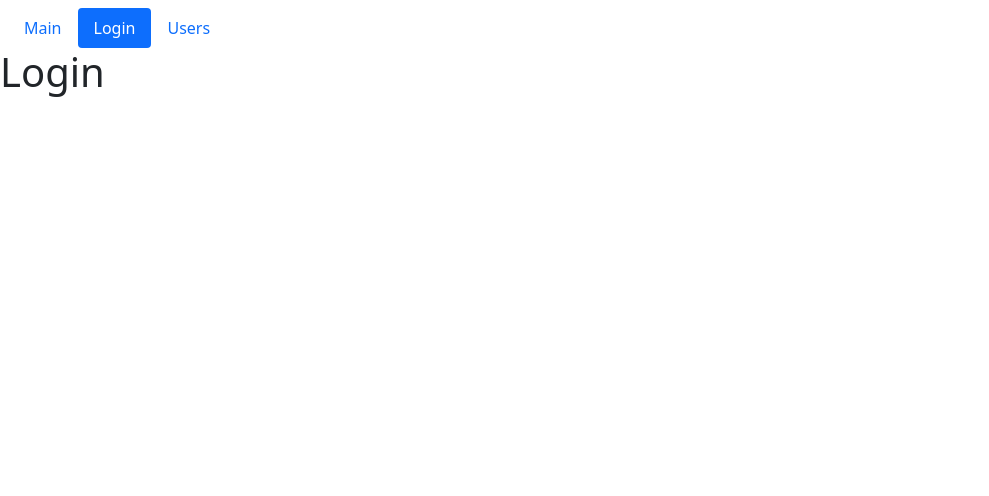
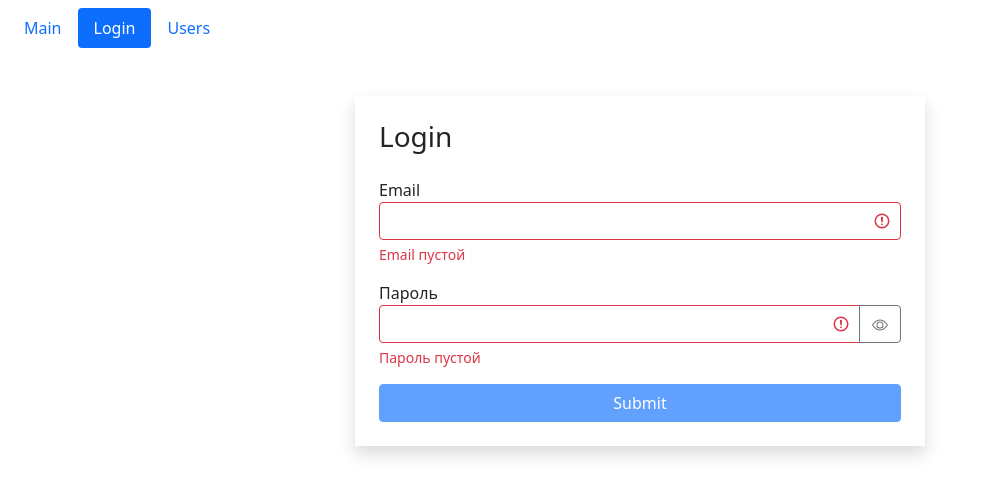
Before and after one commit to Mintonist/react1, a React (Create React App) app: page /login in a window 1280 px wide. Shown: the top 496 px of the page, without its empty margins (0-989 px from the left). Built offline with nearby package versions, Linux system fonts and the light colour scheme.

Commit message:
Модуль 2.  Урок 9. Формы ч.1

```diff
--- a/public/index.html
+++ b/public/index.html
@@ -5,10 +5,7 @@
     <link rel="icon" href="%PUBLIC_URL%/favicon.ico" />
     <meta name="viewport" content="width=device-width, initial-scale=1" />
     <meta name="theme-color" content="#000000" />
-    <meta
-      name="description"
-      content="Web site created using create-react-app"
-    />
+    <meta name="description" content="Web site created using create-react-app" />
     <link rel="apple-touch-icon" href="%PUBLIC_URL%/logo192.png" />
     <!--
       manifest.json provides metadata used when your web app is installed on a
@@ -24,7 +21,7 @@
       work correctly both with client-side routing and a non-root public URL.
       Learn how to configure a non-root public URL by running `npm run build`.
     -->
-    <title>React App</title>
+    <title>React Course</title>
   </head>
   <body>
     <noscript>You need to enable JavaScript to run this app.</noscript>
--- a/src/components/searchStatus.tsx
+++ b/src/components/searchStatus.tsx
@@ -5,14 +5,9 @@ interface StatusProps {
   //onAdd: any;
 }
 
-const declOfNum = (
-  num: number,
-  titles: Array<string>,
-  insertValue: Boolean = false
-) => {
+const declOfNum = (num: number, titles: Array<string>, insertValue: Boolean = false) => {
   const cases = [2, 0, 1, 1, 1, 2];
-  let res: string =
-    titles[num % 100 > 4 && num % 100 < 20 ? 2 : cases[Math.min(num % 10, 5)]];
+  let res: string = titles[num % 100 > 4 && num % 100 < 20 ? 2 : cases[Math.min(num % 10, 5)]];
   if (insertValue) {
     res = num + ' ' + res;
   }
@@ -27,13 +22,7 @@ const getMessage = (amount: number) => {
 };
 
 const SearchStatus = ({ amount }: StatusProps) => {
-  return (
-    <p
-      className={'badge ' + (amount ? 'bg-primary' : 'bg-danger') + ' m-2 p-2'}
-    >
-      {getMessage(amount)}
-    </p>
-  );
+  return <div className={'badge ' + (amount ? 'bg-primary' : 'bg-danger') + ' mt-2 p-3'}>{getMessage(amount)}</div>;
 };
 
 export default SearchStatus;
--- /dev/null
+++ b/src/components/textField.tsx
@@ -0,0 +1,84 @@
+import React, { useState } from 'react';
+
+interface TFProps {
+  label?: string;
+  placeholder?: string;
+  type?: string;
+  name: string;
+  value: string;
+  error?: string;
+  onChange: any;
+}
+
+const TextField = ({
+  label = null,
+  placeholder = null,
+  type = 'text',
+  name,
+  value,
+  error = null,
+  onChange,
+}: TFProps) => {
+  const [showPassord, setShowPassword] = useState(false);
+
+  const toggleShowPassword = (e) => {
+    setShowPassword(!showPassord);
+  };
+
+  return (
+    <div className="mb-3">
+      {label && (
+        <label className="" htmlFor={name}>
+          {label}
+        </label>
+      )}
+      <div className="input-group has-validation">
+        <input
+          placeholder={placeholder || ''}
+          className={'form-control ' + (error ? 'is-invalid' : '')}
+          type={showPassord ? 'text' : type}
+          id={name}
+          name={name}
+          value={value}
+          onChange={onChange}
+        />
+        {
+          //--> почему не работают обычные иконки из bootstrap? и почему не сработал класс has-validation, который должен был скрыглять инпут справа в любых случаях
+          type == 'password' && (
+            <button className="btn btn-outline-secondary" type="button" onClick={toggleShowPassword}>
+              {!showPassord ? (
+                <svg
+                  xmlns="http://www.w3.org/2000/svg"
+                  width="16"
+                  height="16"
+                  fill="currentColor"
+                  className="bi bi-eye"
+                  viewBox="0 0 16 16"
+                >
+                  <path d="M16 8s-3-5.5-8-5.5S0 8 0 8s3 5.5 8 5.5S16 8 16 8zM1.173 8a13.133 13.133 0 0 1 1.66-2.043C4.12 4.668 5.88 3.5 8 3.5c2.12 0 3.879 1.168 5.168 2.457A13.133 13.133 0 0 1 14.828 8c-.058.087-.122.183-.195.288-.335.48-.83 1.12-1.465 1.755C11.879 11.332 10.119 12.5 8 12.5c-2.12 0-3.879-1.168-5.168-2.457A13.134 13.134 0 0 1 1.172 8z" />
+                  <path d="M8 5.5a2.5 2.5 0 1 0 0 5 2.5 2.5 0 0 0 0-5zM4.5 8a3.5 3.5 0 1 1 7 0 3.5 3.5 0 0 1-7 0z" />
+                </svg>
+              ) : (
+                <svg
+                  xmlns="http://www.w3.org/2000/svg"
+                  width="16"
+                  height="16"
+                  fill="currentColor"
+                  className="bi bi-eye-slash"
+                  viewBox="0 0 16 16"
+                >
+                  <path d="M13.359 11.238C15.06 9.72 16 8 16 8s-3-5.5-8-5.5a7.028 7.028 0 0 0-2.79.588l.77.771A5.944 5.944 0 0 1 8 3.5c2.12 0 3.879 1.168 5.168 2.457A13.134 13.134 0 0 1 14.828 8c-.058.087-.122.183-.195.288-.335.48-.83 1.12-1.465 1.755-.165.165-.337.328-.517.486l.708.709z" />
+                  <path d="M11.297 9.176a3.5 3.5 0 0 0-4.474-4.474l.823.823a2.5 2.5 0 0 1 2.829 2.829l.822.822zm-2.943 1.299.822.822a3.5 3.5 0 0 1-4.474-4.474l.823.823a2.5 2.5 0 0 0 2.829 2.829z" />
+                  <path d="M3.35 5.47c-.18.16-.353.322-.518.487A13.134 13.134 0 0 0 1.172 8l.195.288c.335.48.83 1.12 1.465 1.755C4.121 11.332 5.881 12.5 8 12.5c.716 0 1.39-.133 2.02-.36l.77.772A7.029 7.029 0 0 1 8 13.5C3 13.5 0 8 0 8s.939-1.721 2.641-3.238l.708.709zm10.296 8.884-12-12 .708-.708 12 12-.708.708z" />
+                </svg>
+              )}
+            </button>
+          )
+        }
+        {error && <div className="invalid-feedback">{error}</div>}
+      </div>
+    </div>
+  );
+};
+
+export default TextField;
--- a/src/components/usersList.tsx
+++ b/src/components/usersList.tsx
@@ -8,14 +8,16 @@ import GroupList from './groupList';
 import Pagination from './pagination';
 import SearchStatus from './searchStatus';
 import UsersTable from './usersTable';
+import TextField from './textField';
+
 import query from 'query-string';
-
 import _ from 'lodash';
 
 const UsersList = () => {
   const location = useLocation();
   const search = query.parse(location.search);
   const pageSize: number = search && search.count && +search.count > 1 ? +search.count : 8;
+  const [searchString, setSearchString] = useState('');
 
   const [currentPage, setCurrentPage] = useState(1);
 
@@ -32,6 +34,15 @@ const UsersList = () => {
   const handlePageChange = (index) => {
     console.log('Page index = ' + index);
     setCurrentPage(index);
+  };
+
+  const handleSearchStringChange = ({ target }) => {
+    console.dir(target);
+    const value: string = target.value.trim();
+    setSearchString(value);
+    if (value.length > 0) {
+      clearFilter();
+    }
   };
 
   const handleSort = (newSortBy: any) => {
@@ -67,14 +78,20 @@ const UsersList = () => {
     });
   };
 
-  const filteredUsers = selectedProfID ? users.filter((u) => u.profession._id == selectedProfID) : users;
+  const filteredUsers = selectedProfID
+    ? users.filter((u) => u.profession._id == selectedProfID)
+    : searchString
+    ? users.filter((u) => u.name.toLowerCase().indexOf(searchString.toLowerCase()) != -1)
+    : users;
   const sortedUsers = sortBy.path ? _.orderBy(filteredUsers, [sortBy.path], [sortBy.order]) : filteredUsers;
   const croppedUsers = paginate(sortedUsers, currentPage, pageSize);
 
   const handleProfessionSelect = (id) => {
+    setSearchString('');
     setCurrentPage(1);
     setSelectedProfID(id);
   };
+
   const clearFilter = () => {
     setCurrentPage(1);
     setSelectedProfID(null);
@@ -99,6 +116,9 @@ const UsersList = () => {
       ) : (
         <div className="d-flex flex-column">
           <SearchStatus amount={filteredUsers.length} />
+          <div className="mt-1">
+            <TextField placeholder="search..." name="search" value={searchString} onChange={handleSearchStringChange} />
+          </div>
           <UsersTable
             users={croppedUsers}
             onSort={handleSort}
--- a/src/pages/loginPage.tsx
+++ b/src/pages/loginPage.tsx
@@ -1,7 +1,81 @@
-import React from 'react';
+import React, { useEffect, useState } from 'react';
+import TextField from '../components/textField';
+import {
+  validator,
+  IS_REQUIRED,
+  MIN_MAX_LEGTH,
+  HAS_SPECIAL_CHARACTER,
+  IS_EMAIL,
+  HAS_DIGIT,
+  HAS_CAPITAL_SYMBOL,
+} from '../utils/validator';
 
 const Login = () => {
-  return <h1>Login</h1>;
+  const [data, setData] = useState({ email: '', password: '' });
+  const [errors, setErrors] = useState({});
+
+  useEffect(() => {
+    validate();
+  }, [data]);
+
+  const validatorConfig = {
+    email: { [IS_REQUIRED]: { message: 'Email пустой' }, [IS_EMAIL]: { message: 'Email не корректный' } },
+    password: {
+      [IS_REQUIRED]: { message: 'Пароль пустой' },
+      [MIN_MAX_LEGTH]: { min: 8, max: 16, message: 'Пароль должен быть от 8 до 16 символов' },
+      [HAS_SPECIAL_CHARACTER]: { message: 'Пароль не содержит спец.символ' },
+      [HAS_DIGIT]: { message: 'Пароль не содержит цифру' },
+      [HAS_CAPITAL_SYMBOL]: { message: 'Пароль не содержит заглавной буквы' },
+    },
+  };
+
+  const handleChange = ({ target }) => {
+    //--> понять синтаксис квадратных скобок для [target.name] - это налаог образения к полю объекта: obj.name ~ obj["name"]
+    setData((prevState) => ({ ...prevState, [target.name]: target.value }));
+  };
+
+  const validate = () => {
+    const errors = validator(data, validatorConfig);
+
+    setErrors(errors);
+
+    // true - если нет ошибок
+    return Object.keys(errors).length === 0;
+  };
+
+  const handleSubmit = (e) => {
+    e.preventDefault();
+
+    validate();
+    // если есть ошибки валидации
+    if (!validate()) return;
+
+    console.log(data);
+  };
+
+  return (
+    <div className="container mt-5">
+      <div className="row">
+        <div className="col-md-6 offset-md-3 shadow p-4">
+          <h3 className="mb-4">Login</h3>
+          <form className="" onSubmit={handleSubmit}>
+            <TextField label="Email" name="email" value={data.email} error={errors['email']} onChange={handleChange} />
+            <TextField
+              label="Пароль"
+              type="password"
+              name="password"
+              value={data.password}
+              error={errors['password']}
+              onChange={handleChange}
+            />
+            <button className="btn btn-primary w-100 mx-auto" type="submit" disabled={Object.keys(errors).length !== 0}>
+              Submit
+            </button>
+          </form>
+        </div>
+      </div>
+    </div>
+  );
 };
 
 export default Login;
--- /dev/null
+++ b/src/utils/validator.ts
@@ -0,0 +1,54 @@
+export function validator(data, config) {
+  const errors = {};
+
+  function validate(method: string, dataParam: string, configParam: any): string {
+    switch (method) {
+      case IS_REQUIRED:
+        if (dataParam.trim() === '') return configParam.message;
+        break;
+
+      case MIN_MAX_LEGTH:
+        if (dataParam.trim().length < configParam.min || dataParam.trim().length > configParam.max)
+          return configParam.message;
+        break;
+
+      case HAS_SPECIAL_CHARACTER:
+        if (dataParam.trim().search(new RegExp('[!@#$%]')) == -1) return configParam.message;
+        break;
+
+      case HAS_CAPITAL_SYMBOL:
+        if (dataParam.trim().search(new RegExp('[A-Z]')) == -1) return configParam.message;
+        break;
+
+      case HAS_DIGIT:
+        if (dataParam.trim().search(new RegExp('[0-9]')) == -1) return configParam.message;
+        break;
+
+      case IS_EMAIL:
+        if (dataParam.trim().match(new RegExp('^\\S+@\\S+\\.\\S+$')) == null) return configParam.message;
+        break;
+
+      default:
+        break;
+    }
+  }
+
+  for (const fieldName in data) {
+    for (const validateMethod in config[fieldName]) {
+      const err = validate(validateMethod, data[fieldName], config[fieldName][validateMethod]);
+      if (err) {
+        errors[fieldName] = err;
+        break;
+      }
+    }
+  }
+
+  return errors;
+}
+
+export const IS_REQUIRED: string = 'IS_REQUIRED';
+export const MIN_MAX_LEGTH: string = 'MIN_MAX_LEGTH';
+export const HAS_SPECIAL_CHARACTER: string = 'SPECIAL_CHARACTERS';
+export const HAS_CAPITAL_SYMBOL: string = 'HAS_CAPITAL_SYMBOL';
+export const HAS_DIGIT: string = 'HAS_DIGIT';
+export const IS_EMAIL: string = 'IS_EMAIL';
```
Also changed, not shown: src/app.tsx (+5 -3 lines), src/pages/notFoundPage.tsx (renamed from src/components/not-found.tsx).
